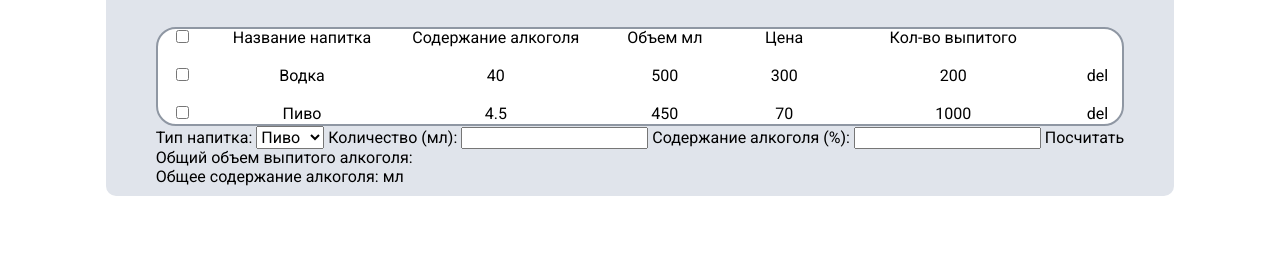
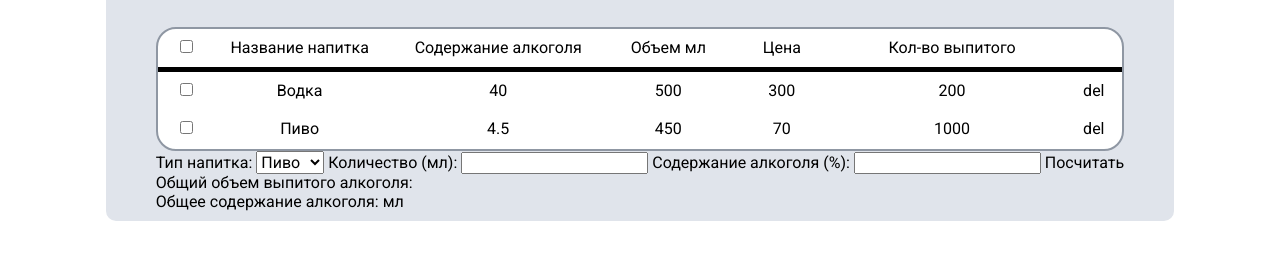
Before and after one commit to Gleb-Myratov/alcohol-analyzer, a plain HTML site: page docs/index.html in a window 1280 px wide. Shown: the part 280-540 px from the top of the page. Drawn offline with Linux system fonts and the light colour scheme.

Commit message:
update css and index.html gred

```diff
--- a/docs/css/styles.css
+++ b/docs/css/styles.css
@@ -48,17 +48,20 @@ body {
 }
 
 .table__content {
+  /* padding: 20px 10px; */
   display: grid;
   grid-template-columns: 0.5fr 1.5fr 2fr 1fr 1fr 2fr 0.5fr;
-  gap: 20px;
   width: 100%;
   background-color: #fff;
   border-radius: 20px;
   border: 2px #8f97a3 solid;
   justify-items: center;
 }
-
-.table__row {
-  background: #000;
-  display: contents;
+.table__cell-header {
+  border-bottom: 5px solid #000;
 }
+.table__cell {
+  width: 100%;
+  padding: 10px;
+  text-align: center;
+}
--- a/docs/index.html
+++ b/docs/index.html
@@ -26,8 +26,7 @@
       <div class="table">
         <div class="container table">
           <div class="table__content">
-            <div class="table__row table__header">
-              <div class="table__cell table__cell--radio">
+            <div class="table__cell table__cell-header table__cell--radio">
               <input
                 type="checkbox"
                 name="drink"
@@ -43,8 +42,6 @@
             <div class="table__cell table__cell-header">Цена</div>
             <div class="table__cell table__cell-header">Кол-во выпитого</div>
             <div class="table__cell table__cell-header"></div>
-            </div>
-            <div class="table__row">
             <div class="table__cell table__cell--radio">
               <input
                 type="checkbox"
@@ -53,16 +50,14 @@
                 class="table__radio-button"
               />
             </div>
-              <div table__cell>Водка</div>
-              <div table__cell>40</div>
-              <div table__cell>500</div>
-              <div table__cell>300</div>
-              <div table__cell>200</div>
+            <div class="table__cell">Водка</div>
+            <div class="table__cell">40</div>
+            <div class="table__cell">500</div>
+            <div class="table__cell">300</div>
+            <div class="table__cell">200</div>
             <div class="table__cell table__cell--remove">
               <button class="table__remove-button">del</button>
             </div>
-            </div>
-            <div class="table__row">
             <div class="table__cell table__cell--radio">
               <input
                 type="checkbox"
@@ -71,14 +66,13 @@
                 class="table__radio-button"
               />
             </div>
-              <div table__cell>Пиво</div>
-              <div table__cell>4.5</div>
-              <div table__cell>450</div>
-              <div table__cell>70</div>
-              <div table__cell>1000</div>
+            <div class="table__cell">Пиво</div>
+            <div class="table__cell">4.5</div>
+            <div class="table__cell">450</div>
+            <div class="table__cell">70</div>
+            <div class="table__cell">1000</div>
             <div class="table__cell table__cell--remove">
               <button class="table__remove-button">del</button>
-              </div>
             </div>
           </div>
         </div>
```
Lines whose indentation alone changed are shown as unchanged.
